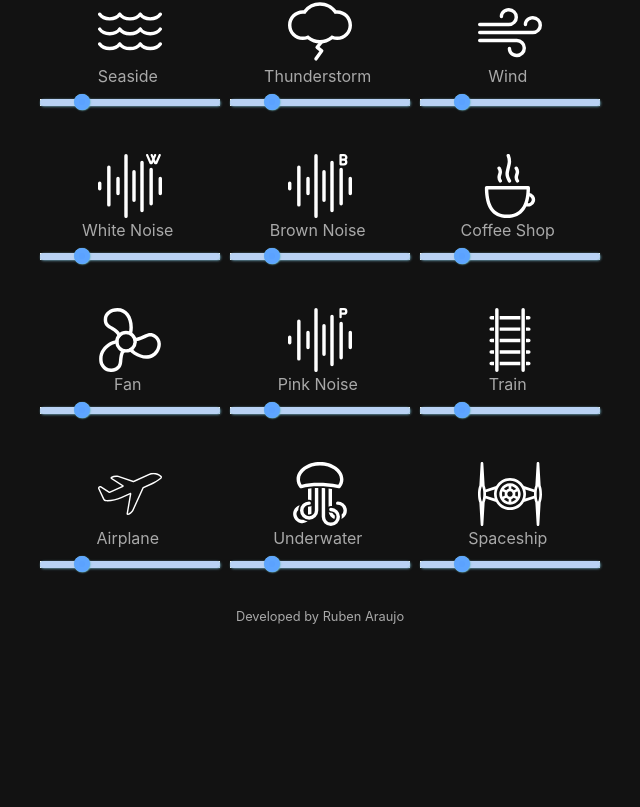
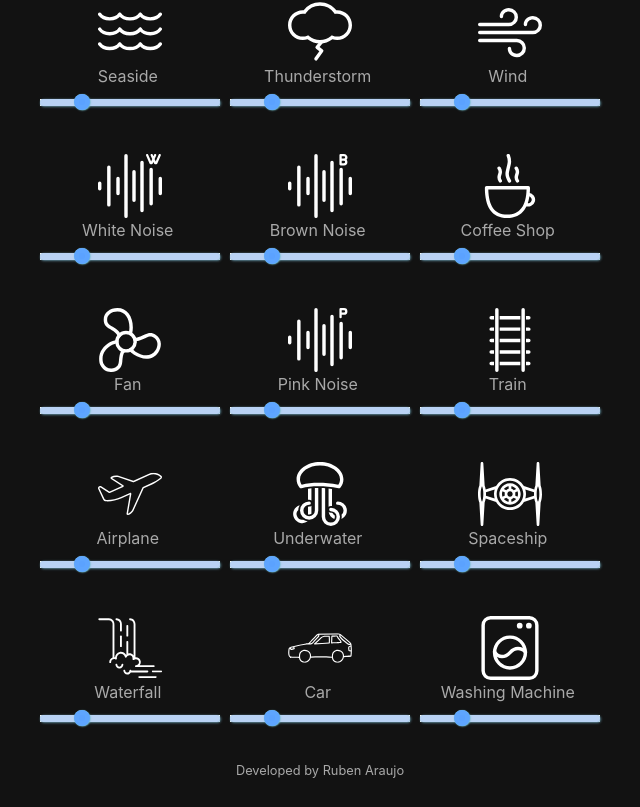
Before and after one commit to rubenaraujo/project_gelug, an Angular app: page / in a window 1280 px wide. Shown: the part 420-1227 px from the top of the page, without its empty margins (320-960 px from the left). Before the commit the page ends 1073 px from the top, so only its background shows below. Built offline with nearby package versions, Linux system fonts and the light colour scheme.

Commit message:
Added car, waterfall and washing machine

```diff
--- a/src/app/gelug/main/main.component.scss
+++ b/src/app/gelug/main/main.component.scss
@@ -69,6 +69,7 @@
 .sound-icon {
   width: 64px;
   height: 64px;
+  cursor:pointer;
 }
 
 .playing-icon {
--- a/src/assets/soundlist.json
+++ b/src/assets/soundlist.json
@@ -88,5 +88,20 @@
     "filename": "spaceship",
     "screenname": "Spaceship",
     "icon": "spaceship.svg"
+  },
+  {
+    "filename": "waterfall",
+    "screenname": "Waterfall",
+    "icon": "waterfall.svg"
+  },
+  {
+    "filename": "car",
+    "screenname": "Car",
+    "icon": "car.svg"
+  },
+  {
+    "filename": "washingmachine",
+    "screenname": "Washing Machine",
+    "icon": "washingmachine.svg"
   }
 ]
```
Lines whose indentation alone changed are shown as unchanged.
